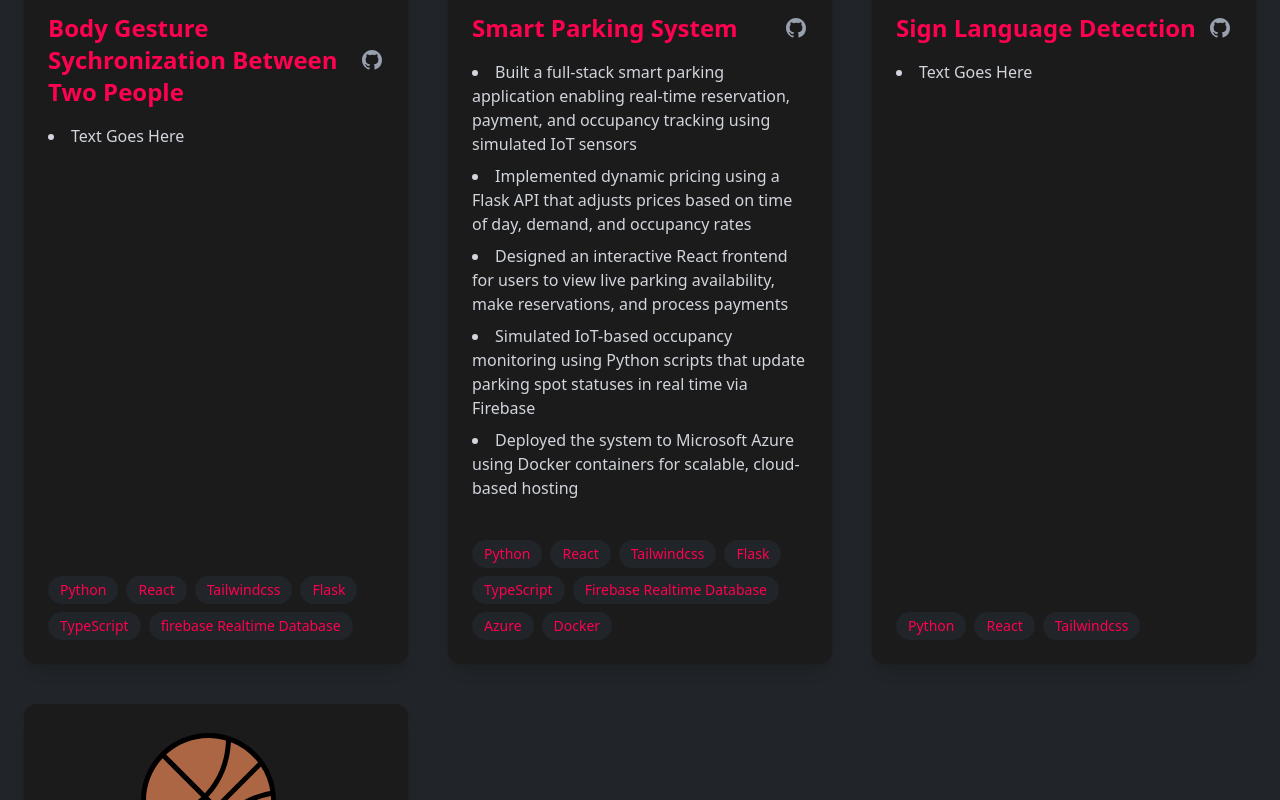
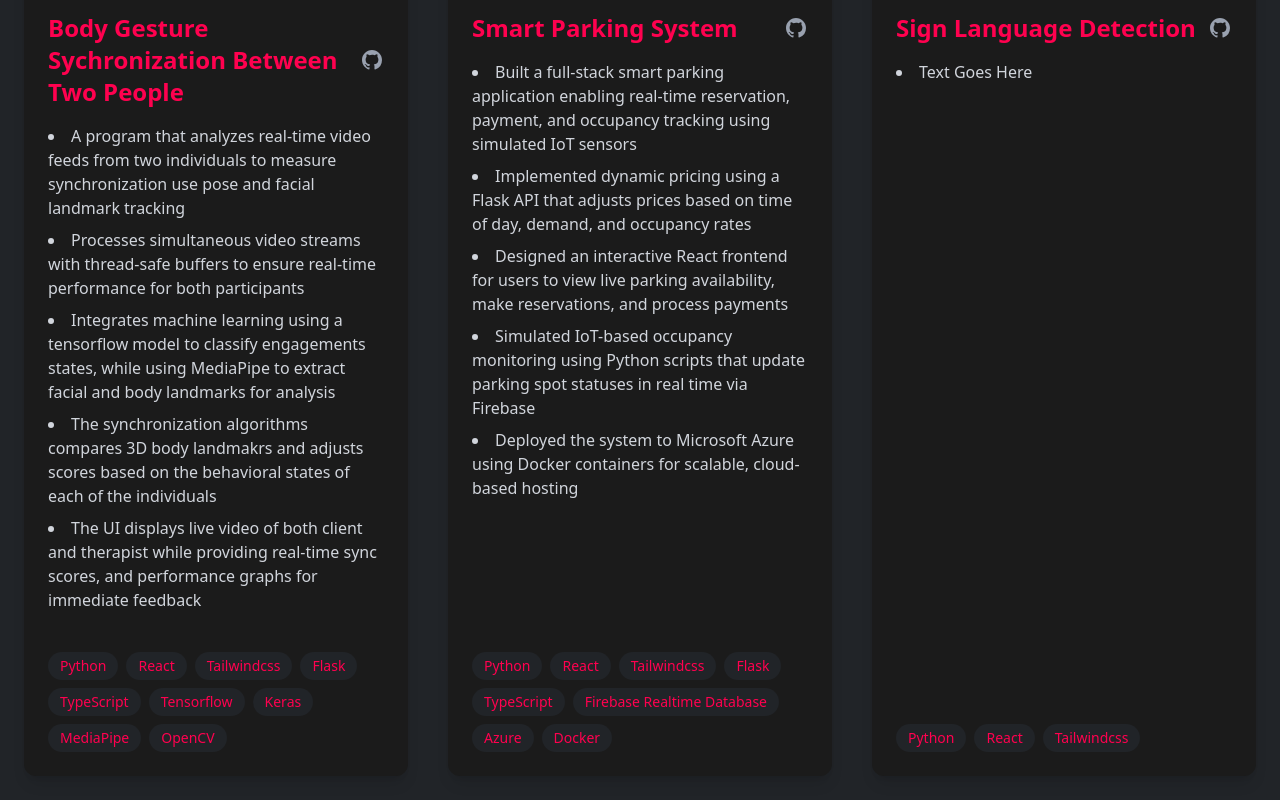
Before and after one commit to dylanccli/Personal-Portfolio-2, a React (Vite) app: page / in a window 1280 px wide. Shown: the part 3960-4760 px from the top of the page. Built offline with nearby package versions, Linux system fonts and the light colour scheme.

Commit message:
Updated Body Gesture Detection Paragraph

```diff
--- a/src/components/Projects.jsx
+++ b/src/components/Projects.jsx
@@ -23,7 +23,7 @@ const Projects = () => {
       ],
       technologies: ["Java", "SQLite"],
       image: "/Project2.svg",
-      githubLink: "https://github.com/yourusername/ml-stock-predictor"
+      githubLink: "https://github.com/dylanccli/Valorant-Stat-Tracker"
     },
     {
       title: "BlackJack Card Game",
@@ -74,9 +74,13 @@ const Projects = () => {
     {
         title: "Body Gesture Sychronization Between Two People ",
         description: [
-          "Text Goes Here",
+          "A program that analyzes real-time video feeds from two individuals to measure synchronization use pose and facial landmark tracking",
+          "Processes simultaneous video streams with thread-safe buffers to ensure real-time performance for both participants",
+          "Integrates machine learning using a tensorflow model to classify engagements states, while using MediaPipe to extract facial and body landmarks for analysis",
+          "The synchronization algorithms compares 3D body landmakrs and adjusts scores based on the behavioral states of each of the individuals",
+          "The UI displays live video of both client and therapist while providing real-time sync scores, and performance graphs for immediate feedback",
         ],
-        technologies: ["Python", "React", "Tailwindcss", "Flask", "TypeScript", "firebase Realtime Database"],
+        technologies: ["Python", "React", "Tailwindcss", "Flask", "TypeScript", "Tensorflow", "Keras", "MediaPipe", "OpenCV"],
         image: "/Project7.svg",
         githubLink: "https://github.com/dylanccli/Body-Gesture-Detection-and-Synchronization-between-two-people-chatting"
     },
@@ -89,7 +93,7 @@ const Projects = () => {
           "Simulated IoT-based occupancy monitoring using Python scripts that update parking spot statuses in real time via Firebase",
           "Deployed the system to Microsoft Azure using Docker containers for scalable, cloud-based hosting",
         ],
-        technologies: ["Python", "React", "Tailwindcss", "Flask", "TypeScript", "Firebase Realtime Database", "Azure", "Docker"],
+        technologies: ["Python", "React", "Tailwindcss", "Flask", "TypeScript", "Firebase Realtime Database", "Azure", "Docker",],
         image: "/Project8.svg",
         githubLink: "https://github.com/dylanccli/Smart-Parking-System"
     },
```
